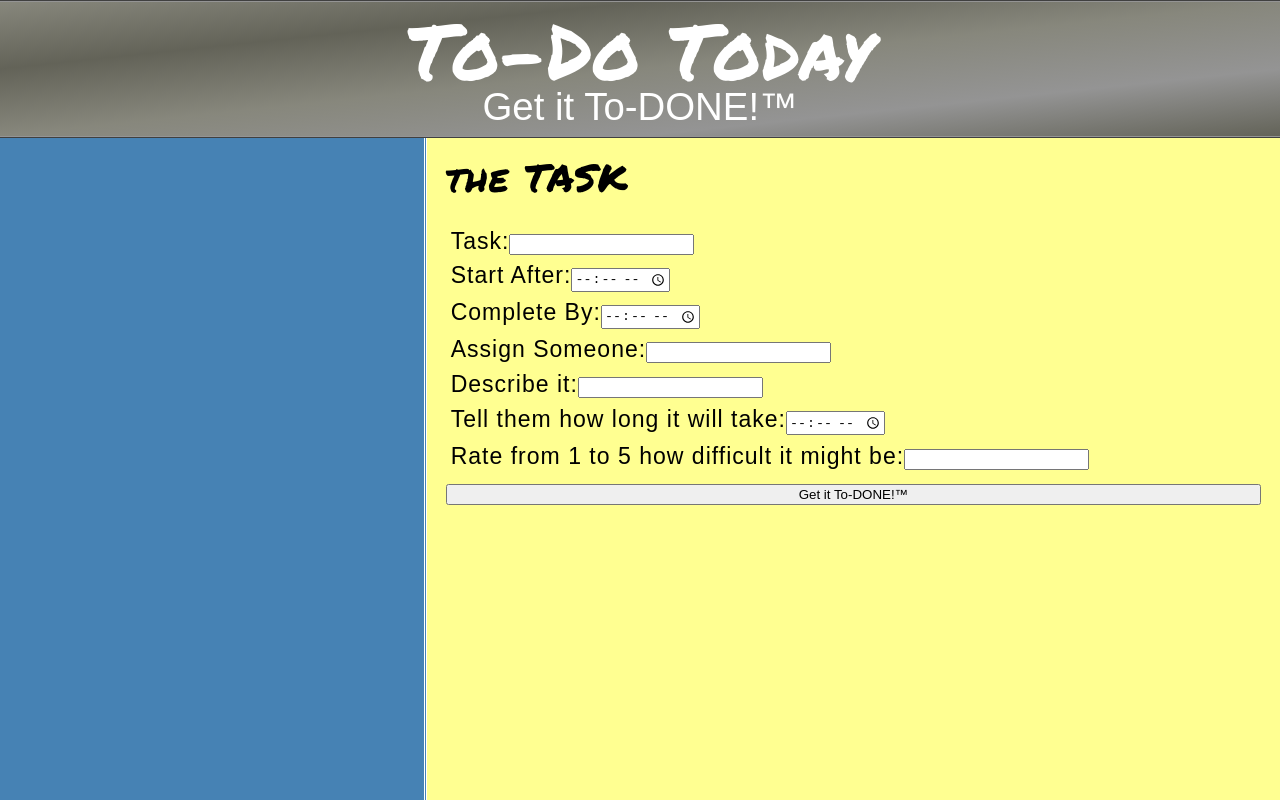
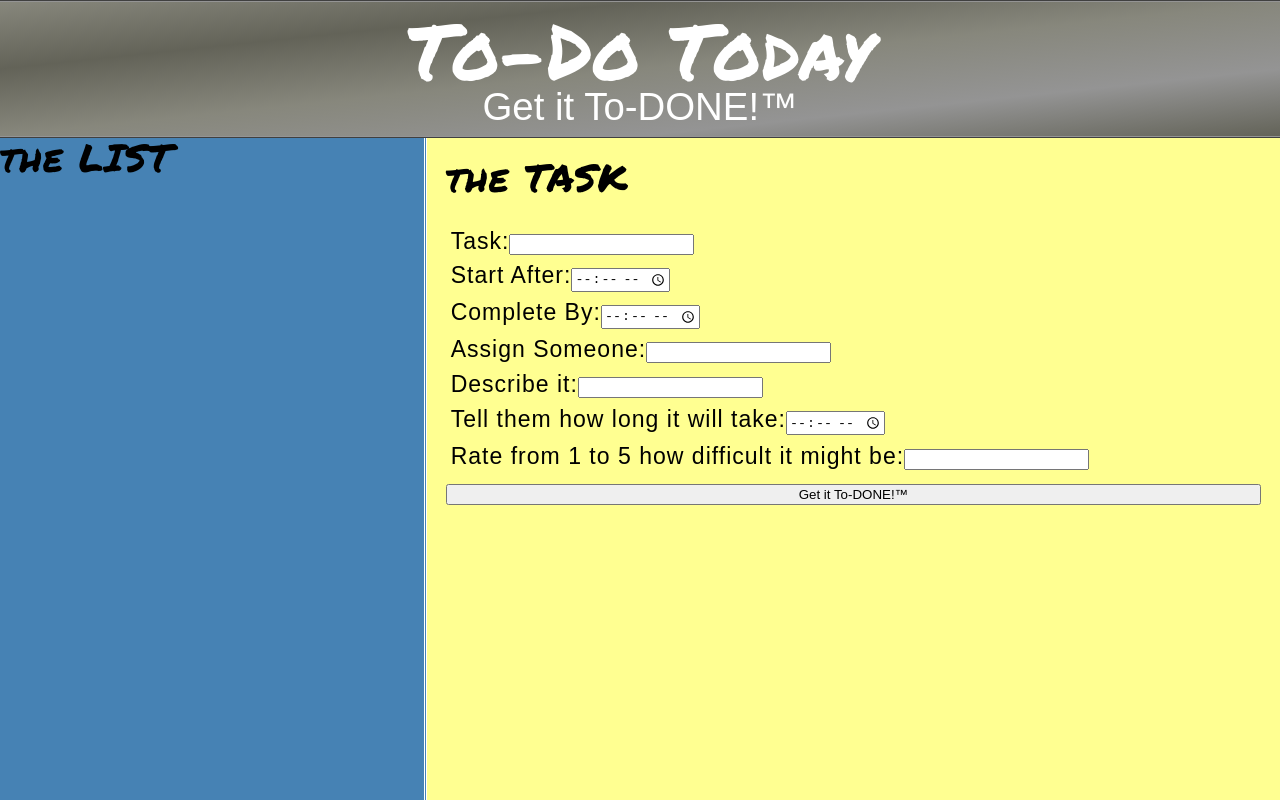
Before and after one commit to TheAgileMCB/ToDoTodayReact, a React (Create React App) app in the folder todo-today-front-end/: page / in a window 1280 px wide. Shown: the top 800 px of the page. Built offline with nearby package versions, Linux system fonts and the light colour scheme; a web font is replaced by a local one.

Commit message:
Added heading

```diff
--- a/todo-today-front-end/src/components/to-do-list/index.js
+++ b/todo-today-front-end/src/components/to-do-list/index.js
@@ -7,9 +7,10 @@ export default function ToDoList() {
 
     return (
         <div className="list">
-            {/* <h1>{this.props.Title}</h1>
-            <h2><span>{this.props.StartTime}</span><span>{this.props.DueTime}</span></h2>
-            <h2>{this.props.Assignee}</h2> */}
+            <h1>the LIST</h1>
+            {/* <h2>{this.props.Title}</h2>
+            <h3><span>{this.props.StartTime}</span><span>{this.props.DueTime}</span></h3>
+            <h3>{this.props.Assignee}</h3> */}
         </div>
     );
 }
```
